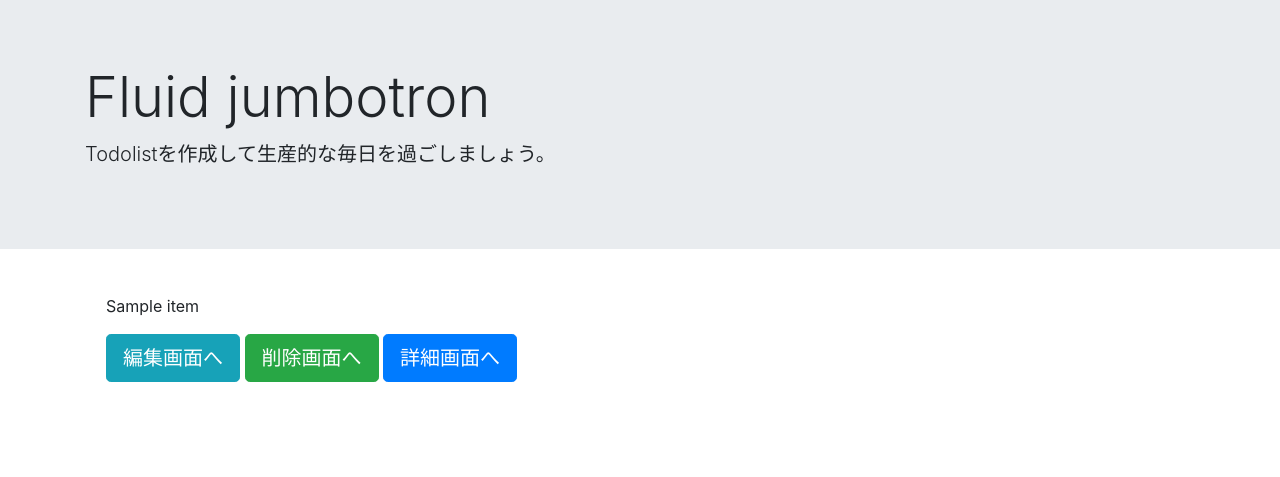
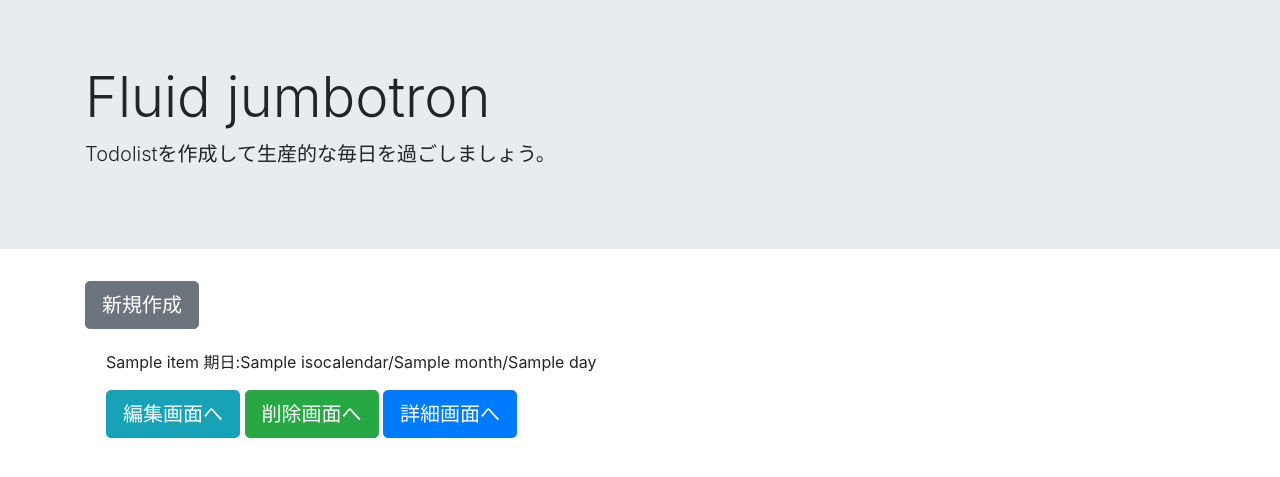
Before and after one commit to gustave-studio/django_todo_project, a Django app: template templates/list.html in a window 1280 px wide. Shown: the top 477 px of the page. Run offline with Django 4.2, Linux system fonts and the light colour scheme; the template is opened without the code that fills it: most values are stand-ins (such as "Sample title", 1, 10 or a date in 2020).

Commit message:
🎨新規作成ボタン追加とデザイン調整

```diff
--- a/templates/list.html
+++ b/templates/list.html
@@ -11,9 +11,10 @@
 
 {% block content %}
 <div class="container">
+    <a href="{% url 'create' %}" class="btn btn-secondary btn-lg mb-2" tabindex="-1" role="button" aria-disabled="true">新規作成</a>
     {% for item in object_list %}
     <div class="alert alert-{{ item.priority }}" role="alert">
-    <p>{{ item.title }}</p>
+        <p>{{ item.title }} 期日:{{ item.duedate|date:"o/n/j" }}</p>
         <a href="{% url 'update' item.pk %}" class="btn btn-info btn-lg" tabindex="-1" role="button" aria-disabled="true">編集画面へ</a>
         <a href="{% url 'delete' item.pk %}" class="btn btn-success btn-lg" tabindex="-1" role="button" aria-disabled="true">削除画面へ</a>
         <a href="{% url 'detail' item.pk %}" class="btn btn-primary btn-lg" tabindex="-1" role="button" aria-disabled="true">詳細画面へ</a>
```
Lines whose indentation alone changed are shown as unchanged.
